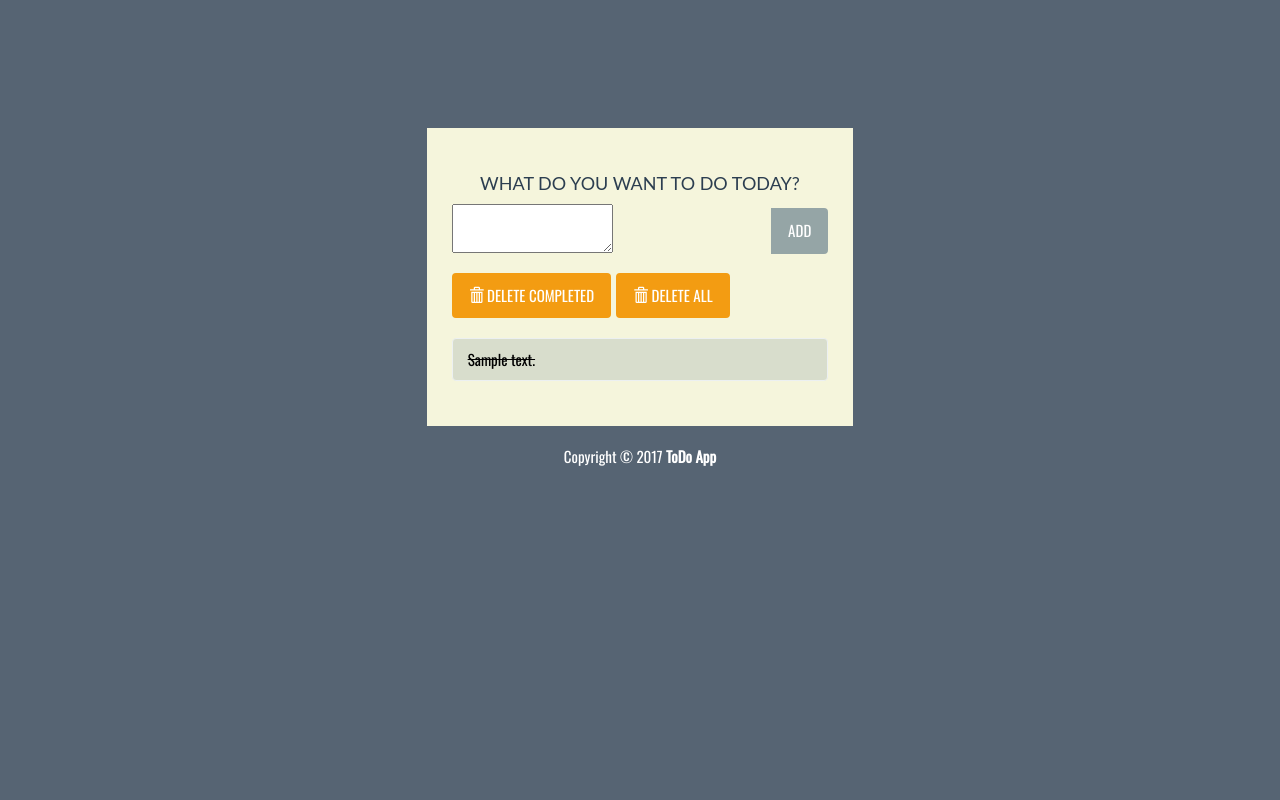
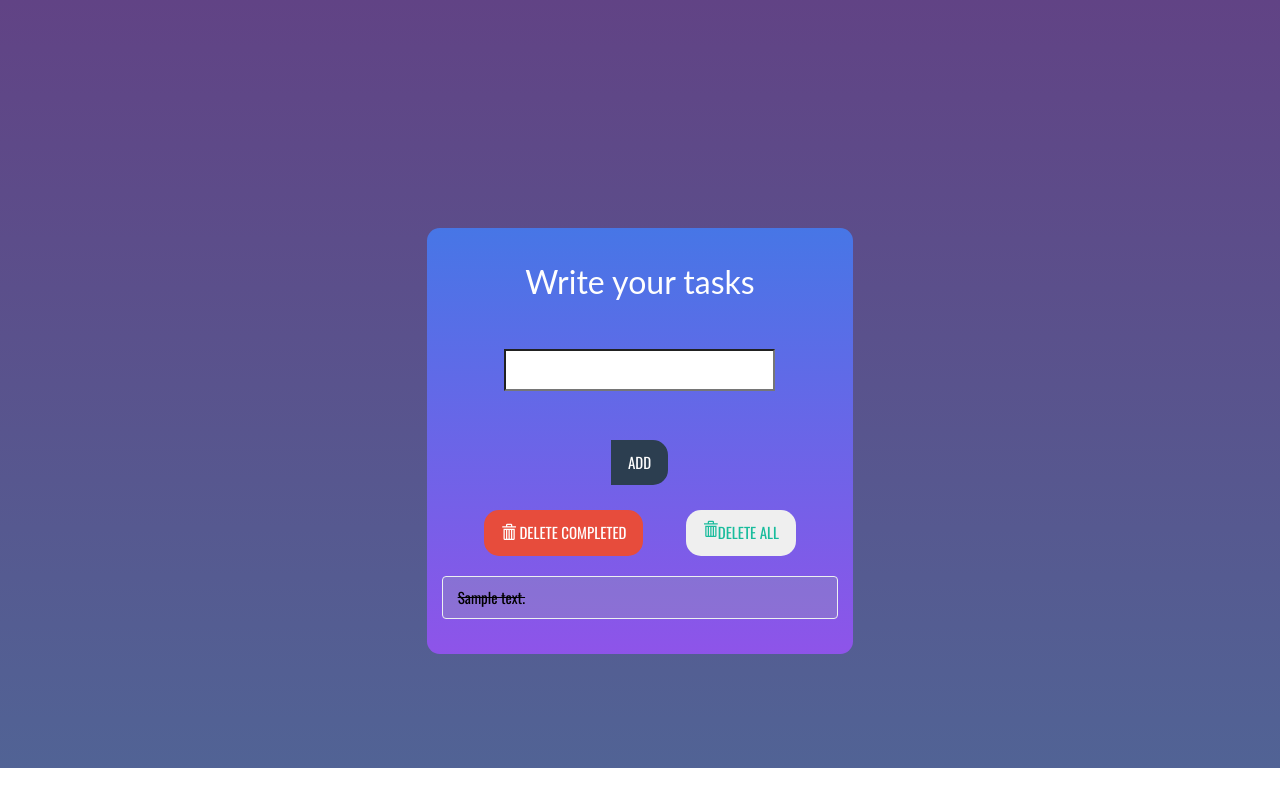
Before and after one commit to safarovsafar/django-todo-app, a Django app: template todo/templates/todo/index.html in a window 1280 px wide. Run offline with Django 3.2, Linux system fonts and the light colour scheme; the template is opened without the code that fills it: values that come from a table or form of the project are taken from there, others are empty; tables that the repository leaves empty hold one stand-in row (values such as "Sample post"); form fields are guessed from the names that the template uses; parts of the project's set-up code (start-up, migrations or seed data) failed here and were passed over; some libraries are stand-ins or nearby versions.

Commit message:
initial commit

```diff
--- a/todo/forms.py
+++ b/todo/forms.py
@@ -0,0 +1,7 @@
+from django import forms
+from .models import Todo
+
+class TodoForm(forms.ModelForm):
+    class Meta:
+        model = Todo
+        fields = '__all__'
--- a/todo/static/todo/styles.css
+++ b/todo/static/todo/styles.css
@@ -1,33 +1,86 @@
 body {
-	background: rgba(44, 62, 80, .8);
+	height: 80vh;
+	background-image: linear-gradient(#614385, #516395);
+	background-position: center;
+	/* Center the image */
+	background-repeat: no-repeat;
+	/* Do not repeat the image */
+	background-size: cover;
+	/* Resize the background image to cover the entire container */
+	background-size: cover;
 	font-family: 'Oswald', 'Futura', sans-serif;
 }
+
 #wrapper {
 	margin-top: 10% !important;
 }
+
 #content {
-	background: beige;
-	padding: 25px;
+	background-image: linear-gradient(#4776E6, #8E54E9);
+	padding: 15px;
+	border-radius: 3%;
+	margin-top: 100px;
 }
-#content > h2 {
+
+.h2 {
+	color: #fefefe;
+	text-align: center;
+	margin-bottom: 5rem;
+}
+
+form {
+	margin: 0 auto;
+	text-align: center;
+	font-size: 25px;
+	display: flex;
+	justify-content: center;
+}
+
+#content>h2 {
 	font-size: 18px;
 	text-align: center;
 	padding-top: 0;
 }
+
 .t10 {
 	margin-top: 10px;
 }
+
 .t20 {
 	margin-top: 20px;
 }
+
 .todo-completed {
 	text-decoration: line-through;
 	background: rgba(149, 165, 166, .3);
 }
+
 footer {
 	margin-top: 20px;
 	color: white;
 }
+
 .list-group-item {
 	color: black;
 }
+
+.input-group-btn {
+	width: 100px;
+	width: 100%;
+	margin-top: 15%;
+	justify-content: center;
+	float: right;
+}
+
+.btn-toolbar {
+	display: flex;
+	justify-content: space-between;
+}
+
+.btn {
+	border-radius: 15px;
+}
+
+.add-btn {
+	border: 1px solid #000;
+}
--- a/todo/templates/todo/index.html
+++ b/todo/templates/todo/index.html
@@ -1,11 +1,12 @@
 {% load static %}
 <!DOCTYPE html>
 <html lang="en">
+
 <head>
 	<meta charset="utf-8">
 	<meta http-equiv="X-UA-Compatible" content="IE=edge">
 	<meta name="viewport" content="width=device-width, initial-scale=1">
-		<title>ToDo App</title>
+	<title>Things3</title>
 
 	<link href="https://fonts.googleapis.com/css?family=Oswald" rel="stylesheet">
 
@@ -13,13 +14,14 @@
 	<link rel="stylesheet" href="{% static 'todo/bs/css/flatly.min.css' %}" />
 	<link rel="stylesheet" href="{% static 'todo/styles.css' %}" />
 </head>
+
 <body>
 
 	<div class="container-fluid" id="wrapper">
 
 		<div class="row">
 			<div class="col-lg-4 col-lg-offset-4" id="content">
-					<h2>WHAT DO YOU WANT TO DO TODAY?</h2>
+				<h1 class="h2">Write your tasks</h1>
 
 				<form action="{% url 'add' %}" method="POST" role="form">
 					{% csrf_token %}
@@ -27,7 +29,7 @@
 						<div class="input-group">
 							{{ form.text }}
 							<span class="input-group-btn">
-								  <button type="submit" class="btn btn-default" id="add-btn">ADD</button>
+								<button type="submit" class="btn btn-primary" id="add-btn">ADD</button>
 							</span>
 						</div>
 					</div>
@@ -37,12 +39,12 @@
 					<div class="col-lg-12">
 						<div class="btn-toolbar">
 							<div class="btn-group">
-									<a href="{% url 'deletecomplete' %}"><button type="button" class="btn btn-warning">
+								<a href="{% url 'deletecomplete' %}"><button type="button" class="btn btn-danger">
 										<i class="glyphicon glyphicon-trash"></i> DELETE COMPLETED
 									</button></a>
 							</div>
 							<div class="btn-group">
-									<a href="{% url 'deleteall' %}"><button type="button" class="btn btn-warning">
+								<a href="{% url 'deleteall' %}"><button type="button" class="btn btn-toolbar">
 										<i class="glyphicon glyphicon-trash"></i> DELETE ALL
 									</button></a>
 							</div>
@@ -55,20 +57,17 @@
 					{% if todo.complete %}
 					<li class="list-group-item todo-completed">{{ todo.text }}</li>
 					{% else %}
-							<a href="{% url 'complete' todo.id %}"><li class="list-group-item">{{ todo.text }}</li></a>
+					<a href="{% url 'complete' todo.id %}">
+						<li class="list-group-item">{{ todo.text }}</li>
+					</a>
 					{% endif %}
 					{% endfor %}
 				</ul>
 			</div>
 		</div>
 
-			<footer>
-				<div class="row pad">
-					<div class="col-lg-12 text-center">
-						Copyright &copy; 2017 <strong>ToDo App</strong>
-					</div>
-				</div>
-			</footer>
+
 	</div>
 </body>
+
 </html>
```
Also changed, not shown: db.sqlite3, 1 other file. Lines whose indentation alone changed are shown as unchanged.
